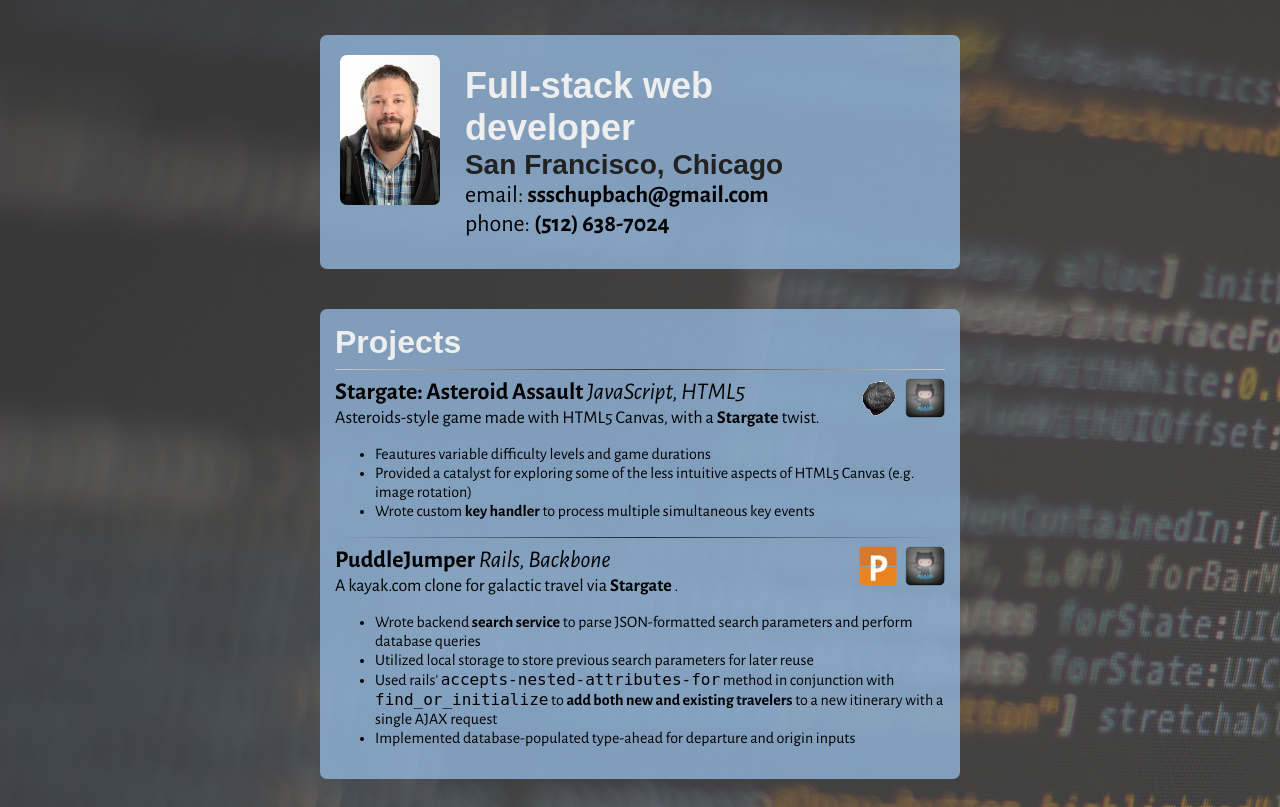
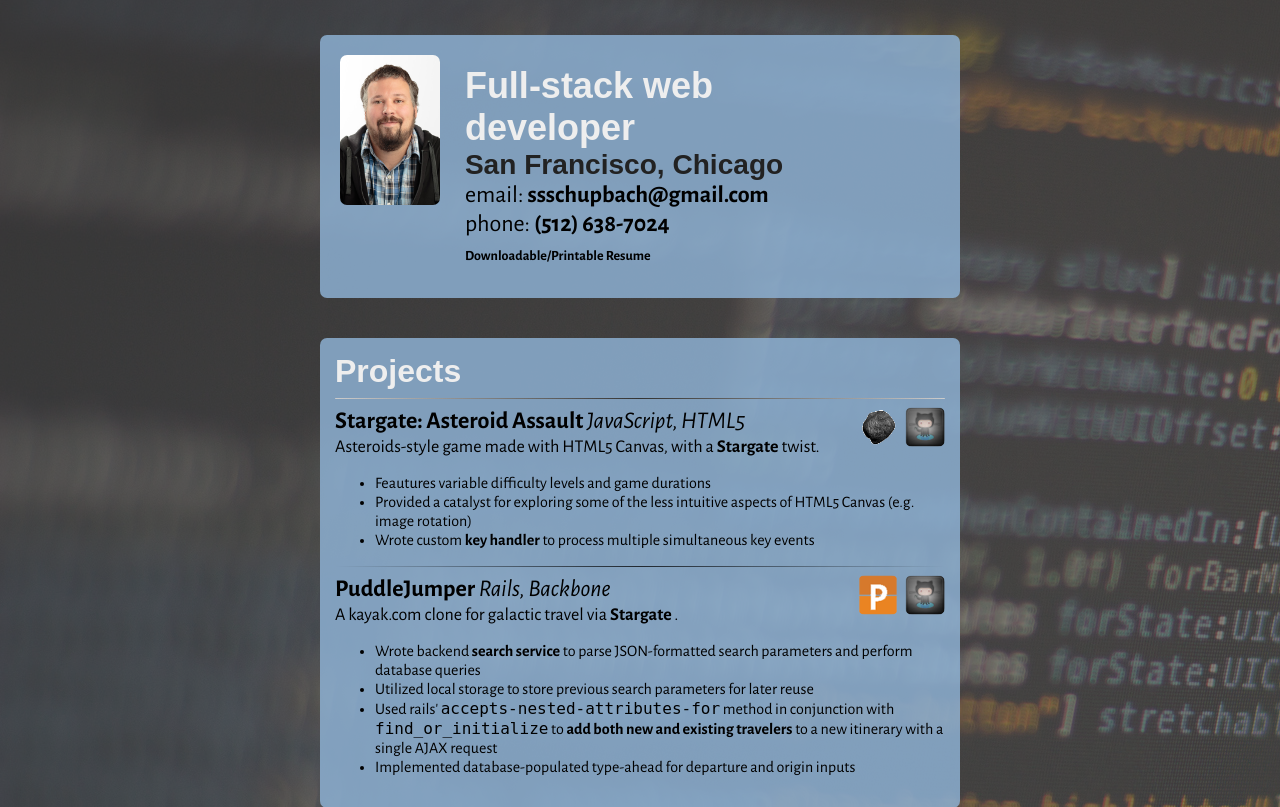
Before and after one commit to scottyschup/scottyschup.github.io, a PHP site: page / in a window 1280 px wide. Shown: the part 65-872 px from the top of the page. Run offline with PHP 8.4, Linux system fonts and the light colour scheme; some web fonts are replaced.

Commit message:
Add resume link

```diff
--- a/index.html
+++ b/index.html
@@ -62,13 +62,18 @@
             <h2>Full-stack web developer</h2>
             <h3>San Francisco, Chicago</h3>
             <p>email:
-              <a class=slide-left href=mailto:ssschupbach@gmail.com>
+              <a href=mailto:ssschupbach@gmail.com>
                 ssschupbach@gmail.com
               </a>
             </p>
             <p>phone:
-              <a class=slide-left href=tel:15126387024>
+              <a href=tel:15126387024>
                 (512) 638-7024
+              </a>
+            </p>
+            <p>
+              <a class=small href=sss_resume.pdf>
+                Downloadable/Printable Resume
               </a>
             </p>
           </hgroup>
--- a/style/main.css
+++ b/style/main.css
@@ -67,6 +67,9 @@
 
 a:hover {
   color: #777; }
+
+a.small {
+  font-size: 14px; }
 
 h1, h2, h3, h4 {
   color: #eee;
--- a/style/main.scss
+++ b/style/main.scss
@@ -83,6 +83,10 @@
 
 a:hover {
   color: $medium;
+}
+
+a.small {
+  font-size: 14px;
 }
 
 h1, h2, h3, h4 {
```
Also changed, not shown: 1 other file.
